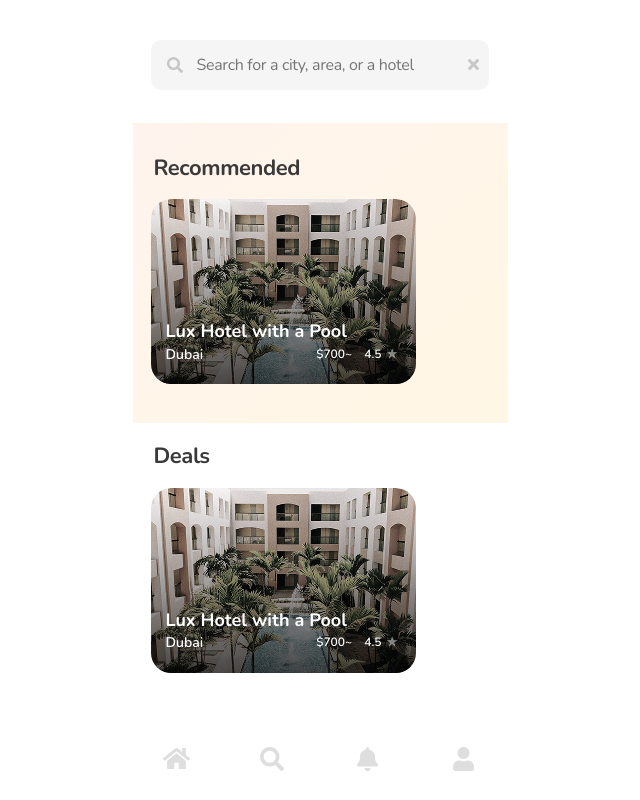
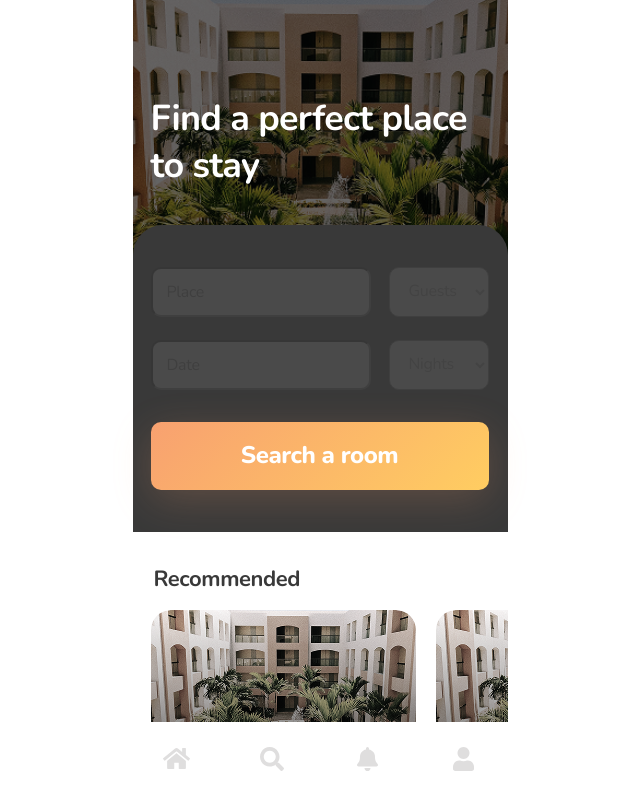
Before and after one commit to alexdanm5/hotel_reservations, a React (Create React App) app: page / in a window 1280 px wide. Shown: the top 800 px of the page, without its empty margins (320-960 px from the left). Built offline with nearby package versions, Linux system fonts and the light colour scheme.

Commit message:
added slick slider for Home and Search page in Recommends and Deal section

```diff
--- a/package.json
+++ b/package.json
@@ -10,7 +10,9 @@
     "react": "^19.2.4",
     "react-dom": "^19.2.4",
     "react-scripts": "5.0.1",
+    "react-slick": "^0.31.0",
     "sass": "^1.98.0",
+    "slick-carousel": "^1.8.1",
     "web-vitals": "^2.1.4"
   },
   "scripts": {
--- a/src/components/app/App.js
+++ b/src/components/app/App.js
@@ -11,10 +11,10 @@ import './App.scss';
 function App() {
   return (
     <div className="App">
-      {/* <Home /> */}
+      <Home />
       {/* <Result /> */}
 
-      <Search />
+      {/* <Search /> */}
       {/* <ReservationPersonalData /> */}
       {/* <ReservationPaymantData /> */}
       {/* <ReservationConfirm /> */}
--- a/src/components/slide/slide.scss
+++ b/src/components/slide/slide.scss
@@ -7,6 +7,7 @@
     height: 185px;
     position: relative;
     overflow: hidden;
+    margin-right: 20px;
 
     &::before {
         content: '';
--- a/src/components/slider/Slider.js
+++ b/src/components/slider/Slider.js
@@ -1,13 +1,43 @@
+import React from 'react';
+import Slider from 'react-slick';
+
 import Slide from '../slide/Slide';
+
+import "slick-carousel/slick/slick.css";
+import "slick-carousel/slick/slick-theme.css";
 import './slider.scss';
 
-const Slider = () => {
+const SwipeToSlide = () => {
+    const settings = {
+    className: "center",
+    infinite: true,
+    variableWidth: true,
+    slidesToShow: 1,
+    swipeToSlide: true,
+  };
+    return (
+        <div className="slider-container slider">
+            <Slider {...settings}>
+                <div>
+                    <Slide />
+                </div>
+                <div>
+                    <Slide />
+                </div>
+                <div>
+                    <Slide />
+                </div>
+                <div>
+                    <Slide />
+                </div>
 
-    return (
-        <div className='slider'>
-            <Slide />
+            </Slider>
         </div>
-    )
+    );
+    //     <div className='slider'>
+    //         <Slide />
+    //     </div>
+    // )
 }
 
-export default Slider;
+export default SwipeToSlide;
--- a/src/components/suggestions/Suggestions.js
+++ b/src/components/suggestions/Suggestions.js
@@ -1,4 +1,4 @@
-import Slider from '../slider/Slider';
+import SwipeToSlide from '../slider/Slider';
 
 import './suggestions.scss';
 
@@ -7,7 +7,7 @@ const  Suggestions = (props) => {
         <div className="suggestions">
             <h2 className="suggestions__title">{props.title}</h2>
 
-            <Slider />
+            <SwipeToSlide />
         </div>
     );
 };
```
Also changed, not shown: 1 other file (tests, documents, lock files or other folders).
